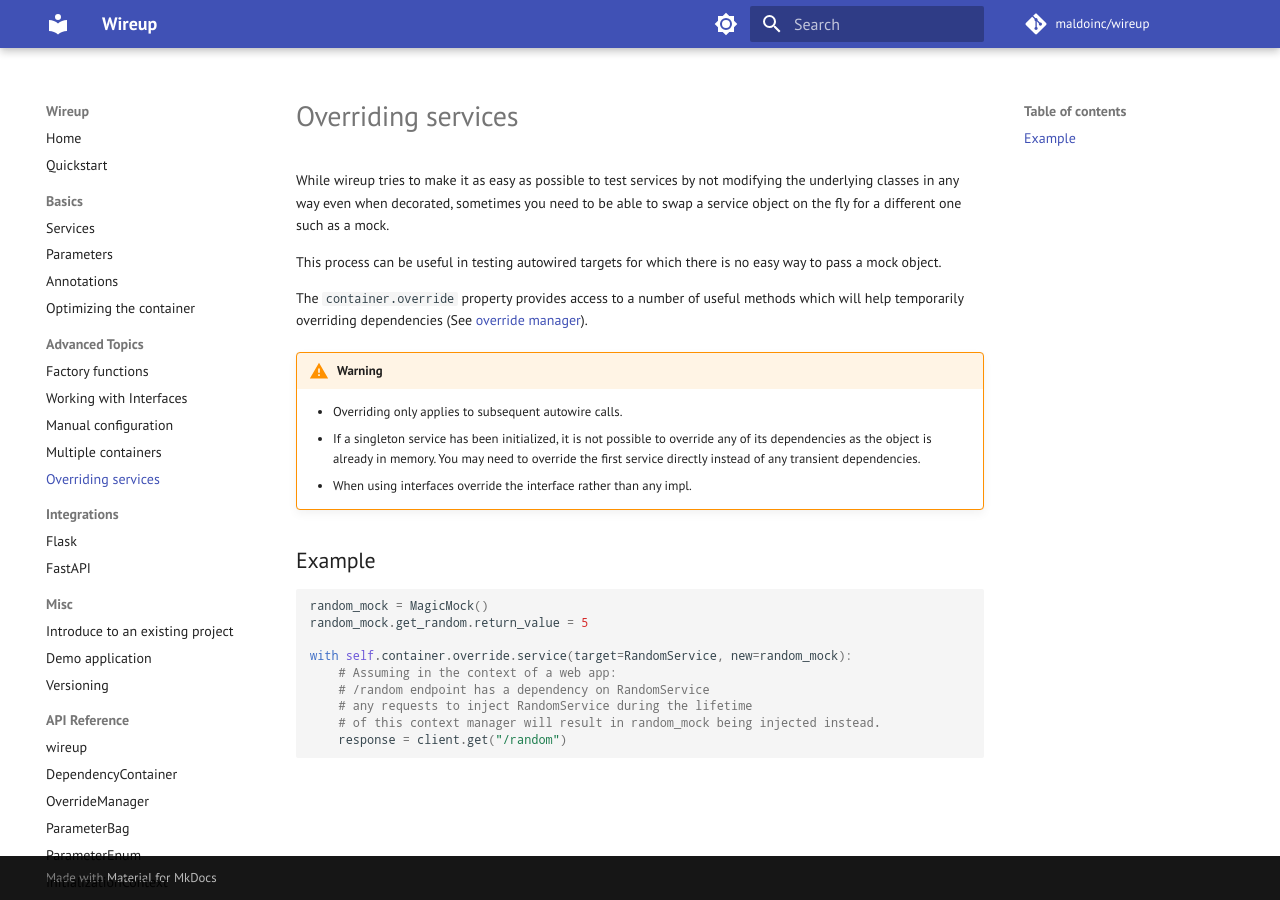
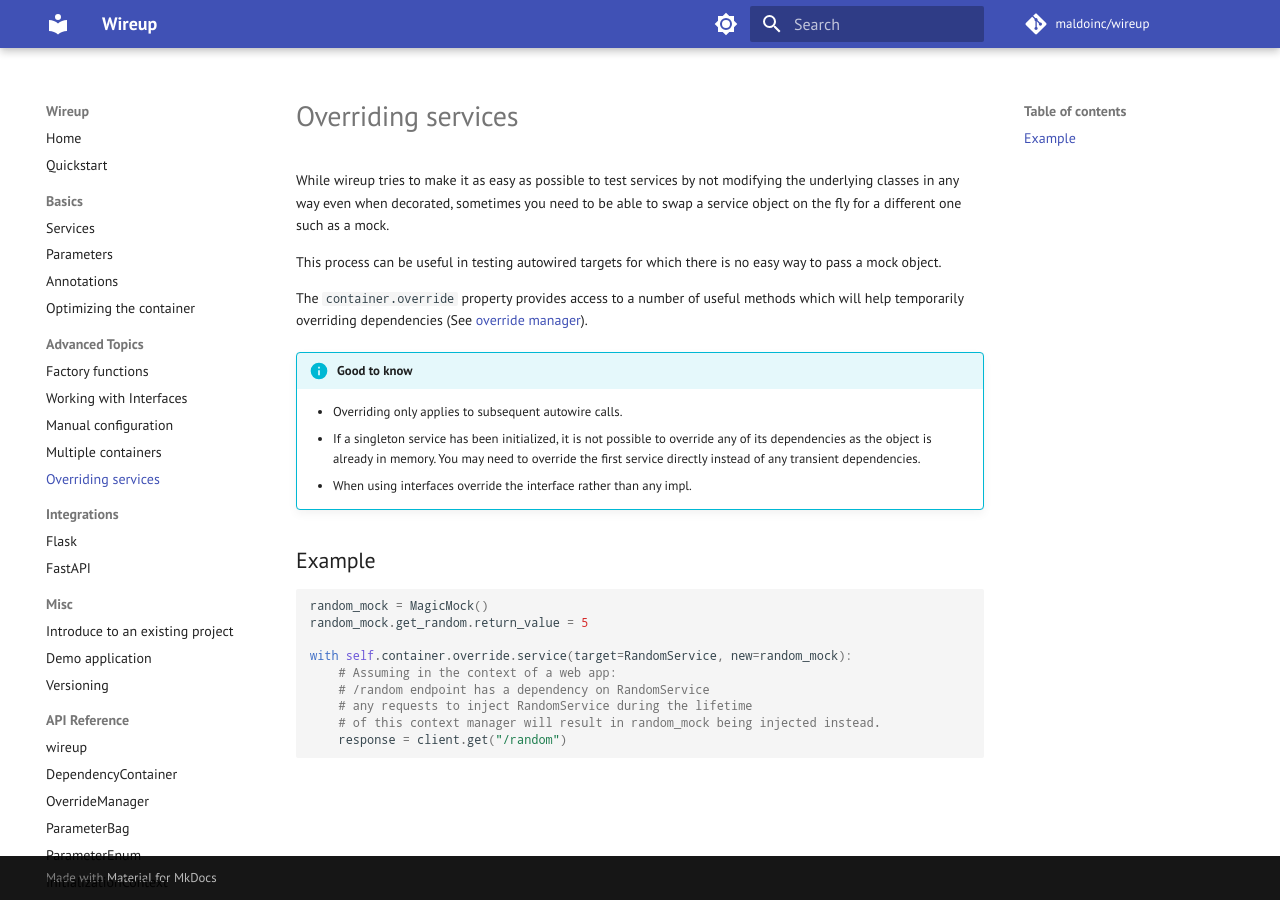
Before and after one commit to maldoinc/wireup, an MkDocs documentation site: the page built from docs/pages/service_override.md, in a window 1280 px wide. Built offline with MkDocs 1.6.1 and Material for MkDocs 9.7.7, drawn with Linux system fonts in a browser that asks for light colours; some web fonts are replaced; comment, search, counter and statistics services are not loaded; the version menu is left out.

Commit message:
warn -> info

```diff
--- a/docs/pages/service_override.md
+++ b/docs/pages/service_override.md
@@ -10,7 +10,7 @@ which will help temporarily overriding dependencies
 (See [override manager](class/override_manager.md)).
 
 
-!!! warning
+!!! info "Good to know"
     * Overriding only applies to subsequent autowire calls.
     * If a singleton service has been initialized, it is not possible to override any
     of its dependencies as the object is already in memory. You may need to override
```
